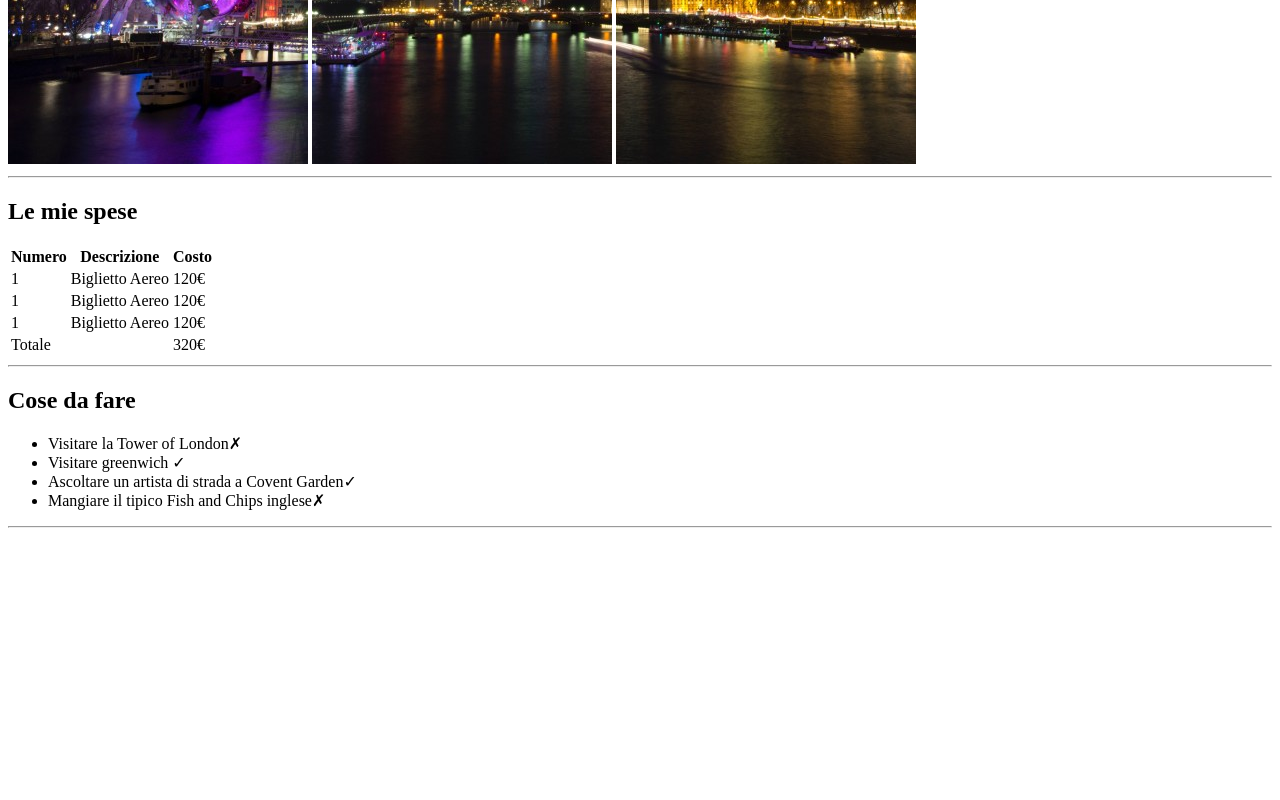
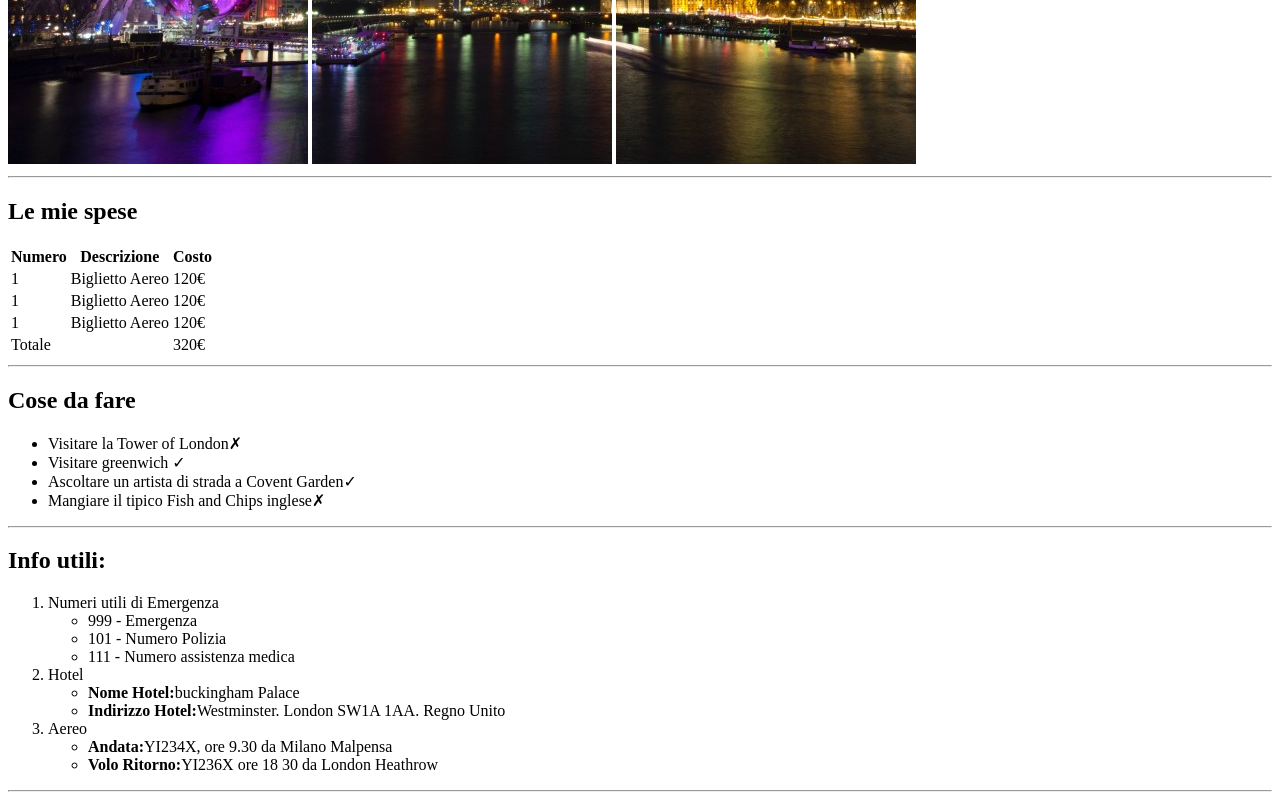
Before and after one commit to manueledigregorio/html-london-trip, a plain HTML site: page index.html in a window 1280 px wide. Shown: the part 516-1316 px from the top of the page. Before the commit the page ends 1052 px from the top, so only its background shows below. Drawn offline with Linux system fonts and the light colour scheme.

Commit message:
added section

```diff
--- a/index.html
+++ b/index.html
@@ -59,7 +59,33 @@
                </ul>
         </section>
             <hr>
+            <section>
+                <h2>Info utili:</h2>
+                <ol>
+                    <li> Numeri utili di Emergenza
+                        <ul>
+                           <li>999 - Emergenza</li>
+                           <li>101 - Numero Polizia</li>
+                           <li>111 - Numero assistenza medica</li>
+                        </ul>
+                    </li>
+                    <li>Hotel
+                        <ul>
+                            <li><strong>Nome Hotel:</strong>buckingham Palace</li>
+                            <li><strong>Indirizzo Hotel:</strong>Westminster. London SW1A 1AA. Regno Unito</li>
+                        </ul>
+                    </li>
+                    <li>Aereo
+                        <ul>
+                            <li><strong>Andata:</strong>YI234X, ore 9.30 da Milano Malpensa</li>
+                            <li><strong>Volo Ritorno:</strong>YI236X ore 18 30 da London Heathrow</li>
+                        </ul>
+                    </li>
+                </ol>
+            </section>
+            <hr>
     </main>
+
 
 
 </body>
```
